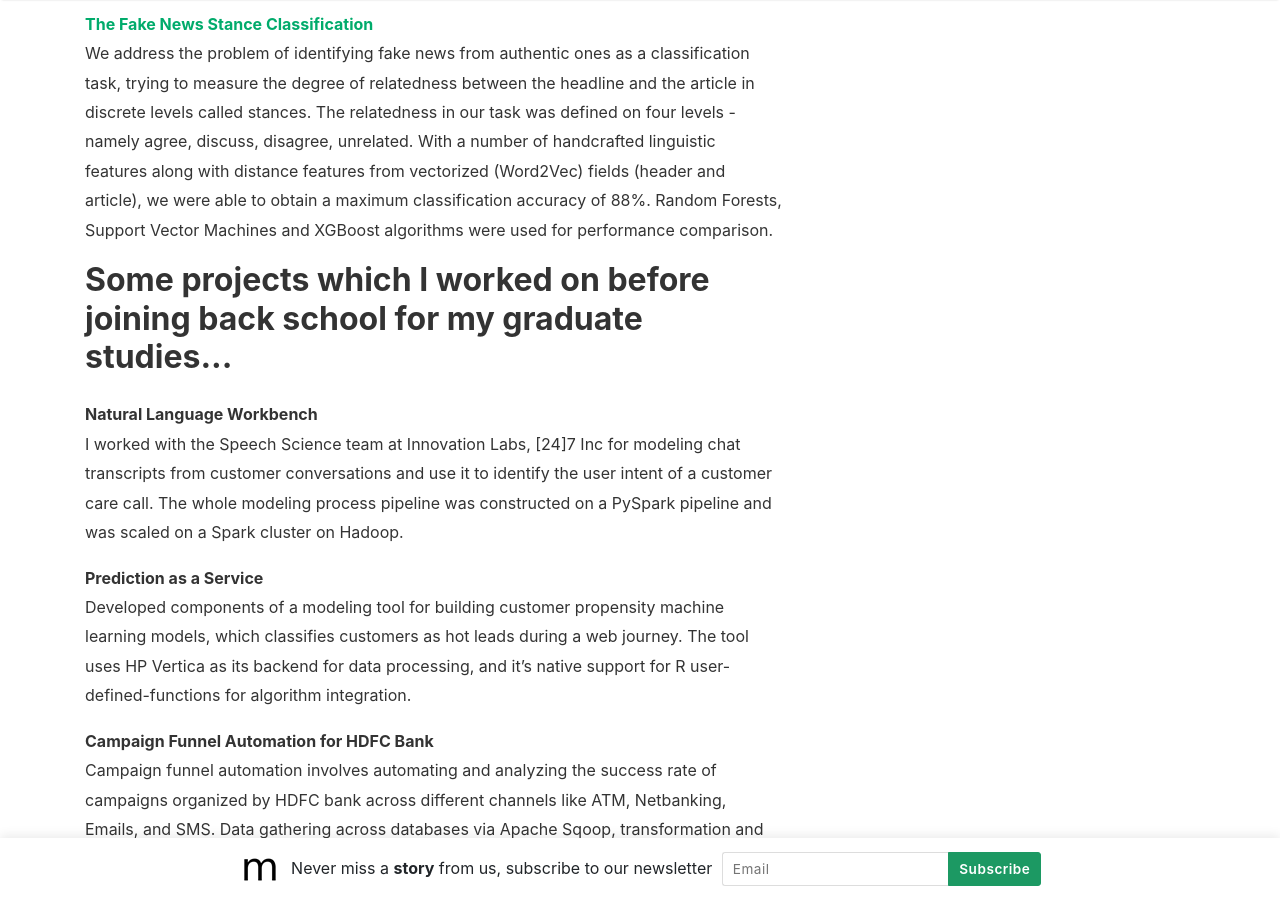
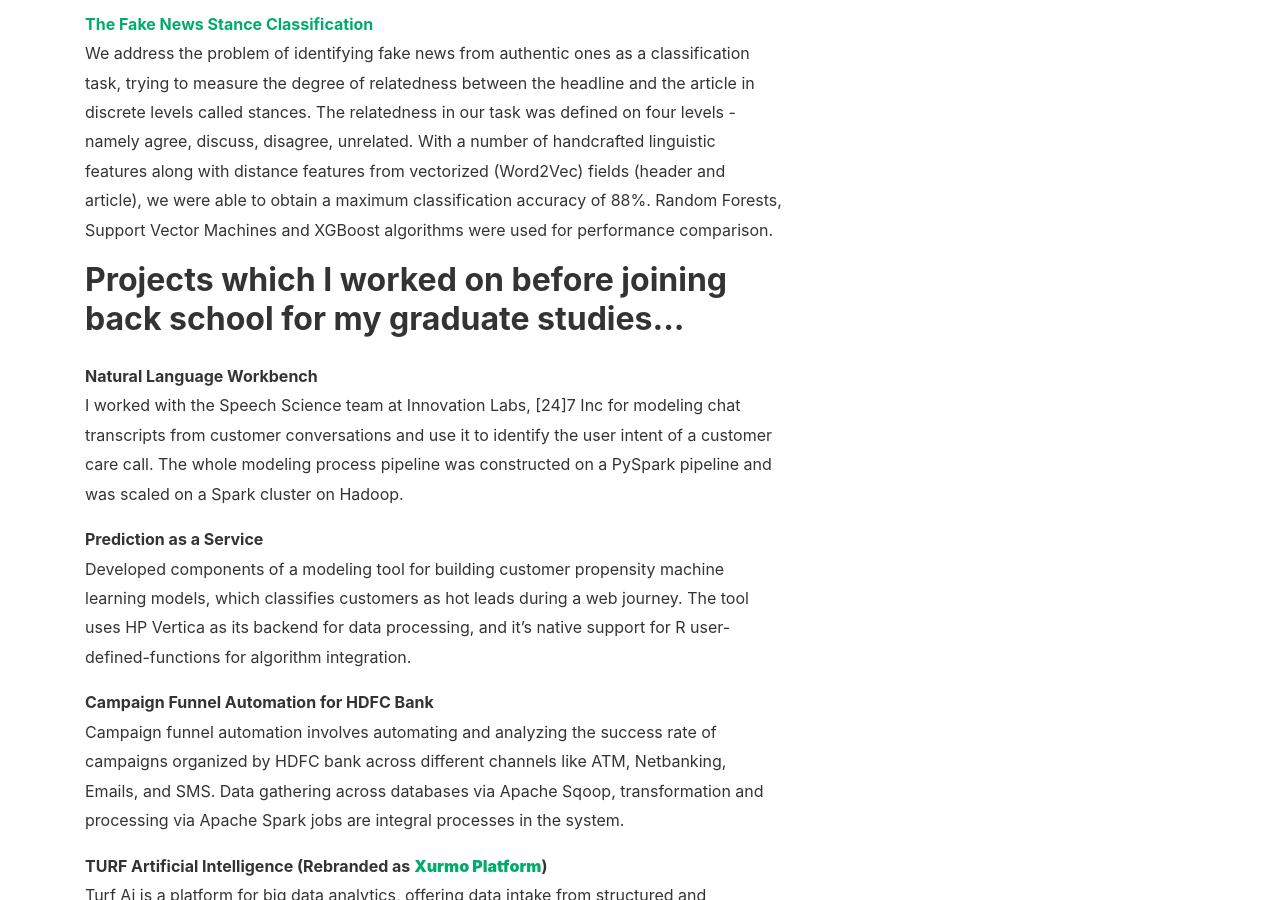
Before and after one commit to darthMaulJr/darthmauljr.github.io, a Jekyll site: the page built from _pages/about.md, in a window 1280 px wide and 900 px high, scrolled down 1517 px. Built offline with Jekyll 4.4.1, drawn with Linux system fonts in a browser that asks for light colours; nearby versions of some CDN libraries; comment, search, counter and statistics services are not loaded; some of the changed text lies outside the part shown.

Commit message:
change theme

```diff
--- a/_layouts/default.html
+++ b/_layouts/default.html
@@ -78,11 +78,7 @@
               {% include search-lunr.html %}
 
           </ul>
-
-        <!-- End Menu -->
-
     </div>
-
     </div>
 </nav>
 <!-- End Navigation
@@ -107,48 +103,6 @@
     {{ content }}
 </div>
 
-{% if site.mailchimp-list %}
-<!-- Bottom Alert Bar
-================================================== -->
-<div class="alertbar">
-	<div class="container text-center">
-		<span><img src="{{ site.baseurl }}/{{ site.logo }}" alt="{{site.title}}"> &nbsp; Never miss a <b>story</b> from us, subscribe to our newsletter</span>
-        <form action="{{site.mailchimp-list}}" method="post" name="mc-embedded-subscribe-form" class="wj-contact-form validate" target="_blank" novalidate>
-            <div class="mc-field-group">
-            <input type="email" placeholder="Email" name="EMAIL" class="required email" id="mce-EMAIL" autocomplete="on" required>
-            <input type="submit" value="Subscribe" name="subscribe" class="heart">
-            </div>
-        </form>
-	</div>
-</div>
-{% endif %}
-
-</div>
-
-<!-- Categories Jumbotron
-================================================== -->
-<div class="jumbotron fortags">
-	<div class="d-md-flex h-100">
-		<div class="col-md-4 transpdark align-self-center text-center h-100">
-            <div class="d-md-flex align-items-center justify-content-center h-100">
-                <h2 class="d-md-block align-self-center py-1 font-weight-light">Explore <span class="d-none d-md-inline">→</span></h2>
-            </div>
-		</div>
-		<div class="col-md-8 p-5 align-self-center text-center">
-            {% assign categories_list = site.categories %}
-            {% if categories_list.first[0] == null %}
-                {% for category in categories_list %}
-                    <a class="mt-1 mb-1" href="{{site.baseurl}}/categories#{{ category | url_escape | strip | replace: ' ', '-' }}">{{ category | camelcase }} ({{ site.tags[category].size }})</a>
-                {% endfor %}
-            {% else %}
-                {% for category in categories_list %}
-                    <a class="mt-1 mb-1" href="{{site.baseurl}}/categories#{{ category[0] | url_escape | strip | replace: ' ', '-' }}">{{ category[0] | camelcase }} ({{ category[1].size }})</a>
-                {% endfor %}
-            {% endif %}
-            {% assign categories_list = nil %}
-		</div>
-	</div>
-</div>
 
 <!-- Begin Footer
 ================================================== -->
--- a/_layouts/post.html
+++ b/_layouts/post.html
@@ -142,7 +142,7 @@
 
 <!-- Begin Comments
 ================================================== -->
-{% if page.comments != false %}
+<!-- {% if page.comments != false %}
      <div class="container">
      <div id="comments" class="row justify-content-center mb-5">
      <div class="col-md-8">
@@ -150,7 +150,7 @@
      </div>
      </div>
      </div>
-{% endif %}
+     {% endif %} -->
 <!--End Comments
 ================================================== -->
 
--- a/_pages/about.md
+++ b/_pages/about.md
@@ -74,7 +74,7 @@
 	        We address the problem of identifying fake news from authentic ones as a classification task, trying to measure the degree of relatedness between the headline and the article in discrete levels called stances. The relatedness in our task was defined on four levels - namely agree, discuss, disagree, unrelated. With a number of handcrafted linguistic features along with distance features from vectorized (Word2Vec) fields (header and article), we were able to obtain a maximum classification accuracy of 88%. Random Forests, Support Vector Machines and XGBoost algorithms were used for performance comparison.
           </p>
 
-          <h2> Some projects which I worked on before joining back school for my graduate studies...  </h2>
+          <h2> Projects which I worked on before joining back school for my graduate studies...  </h2>
 
           <p>
 	        <b>Natural Language Workbench</b><br/>
```
Also changed, not shown: other parts of _pages/about.md (+1 -1 lines), 3 other files. Lines whose indentation alone changed are shown as unchanged.
